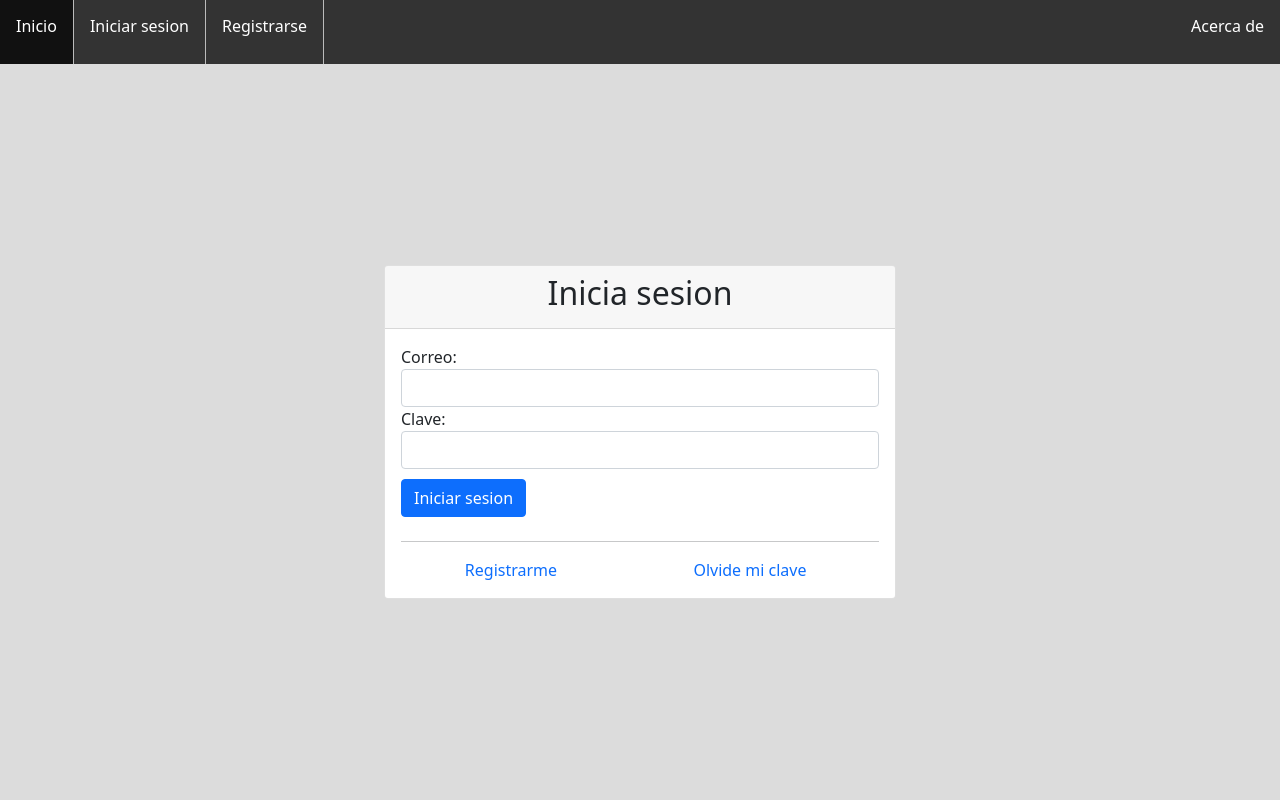
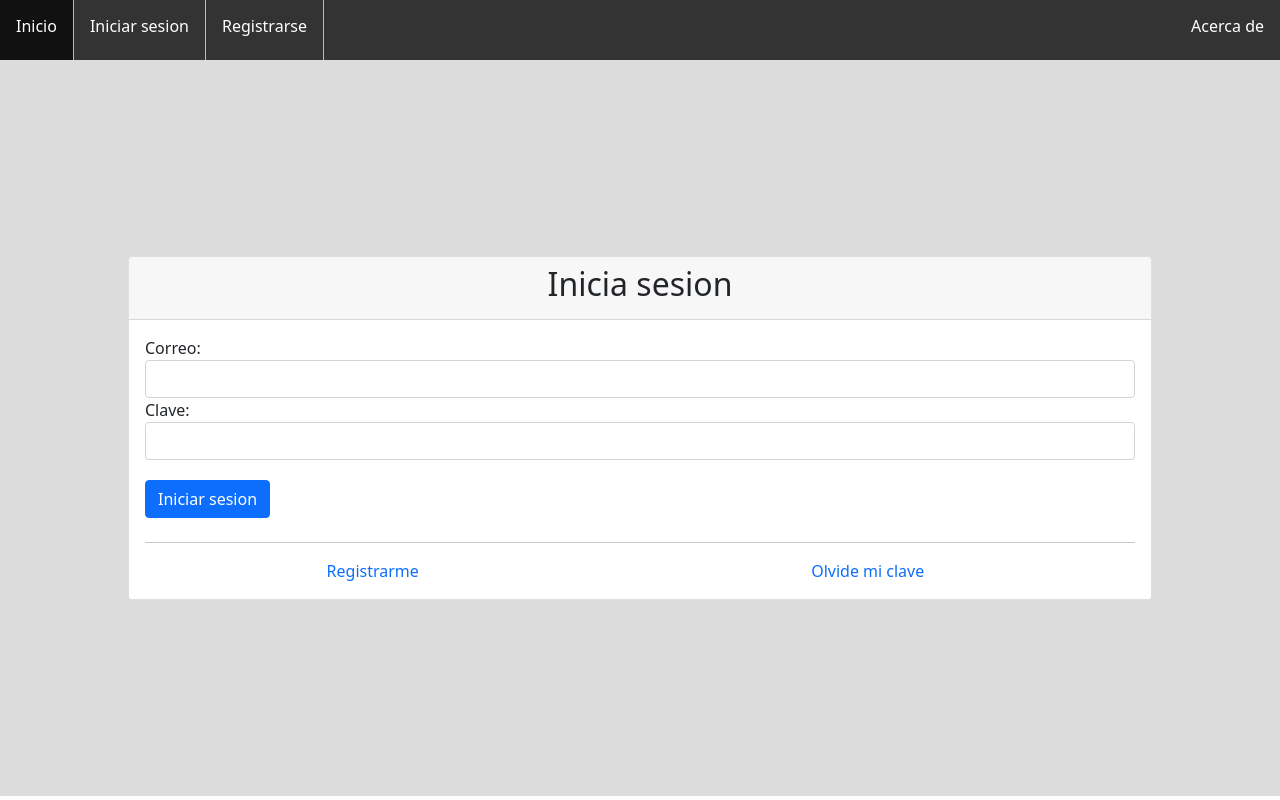
Before and after one commit to kebblar/licenciatura-frontend, a Vue app: page /login in a window 1280 px wide. Built offline with nearby package versions, Linux system fonts and the light colour scheme.

Commit message:
feature: se agrego un componente de perfil y se arreglo un issue con el tamaño del navbar

```diff
--- a/src/components/Login.vue
+++ b/src/components/Login.vue
@@ -56,7 +56,7 @@ export default{
                 store.commit("set_jwt", response.data.jwt);
                 console.log(store.state.jwt);
                 this.msj_error = '';
-                router.push("/")
+                router.push("/perfil")
             }).catch(error => {
                 console.log(error.response.status);
                 this.msj_error = error.response.data.Accion;
@@ -85,6 +85,7 @@ export default{
     section {
         width: 100%;
         height: 92vh;
+        min-height: 400px;
         display: flex;
         background-color: gainsboro;
         align-items: center;
@@ -115,4 +116,9 @@ export default{
         text-align: center;
         text-decoration: none;
     }
+    @media (max-width: 1300px) {
+        .my-card{
+            width: 80vw;
+        }
+    }
 </style>
--- a/src/components/NavBarInicio.vue
+++ b/src/components/NavBarInicio.vue
@@ -29,7 +29,7 @@ export default {
             padding: 0;
             overflow: hidden;
             background-color: #333;
-            height: 8vh;
+            height: 60px;
         }
 
         header li {
--- /dev/null
+++ b/src/components/Perfil.vue
@@ -0,0 +1,16 @@
+<template>
+    <h1>Mi perfil</h1>
+</template>
+
+<script>
+import store from '../store/index';
+import router from '../router';
+export default {
+    title:"Perfil",
+    created() {
+      if (!store.state.jwt) {
+        router.push("/")
+      }
+  },
+}
+</script>
--- a/src/router/index.js
+++ b/src/router/index.js
@@ -6,6 +6,7 @@ import Registro from '../components/Registro.vue'
 import AcercaDe from '../components/AcercaDe.vue'
 import NotFound from '../components/NotFound.vue'
 import RecuperarClave from '../components/RecuperarClave.vue'
+import Perfil from '../components/Perfil.vue'
 
 Vue.use(VueRouter)
 
@@ -36,6 +37,11 @@ const routes = [
     component: RecuperarClave
   },
   {
+    path: '/perfil',
+    name: 'perfil',
+    component: Perfil
+  },
+  {
     path: '/*',
     name: '404',
     component: NotFound
```
Also changed, not shown: 1 other file (tests, documents, lock files or other folders).
